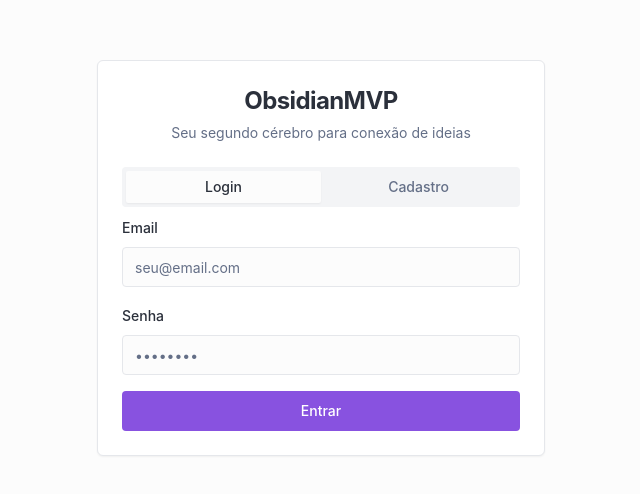
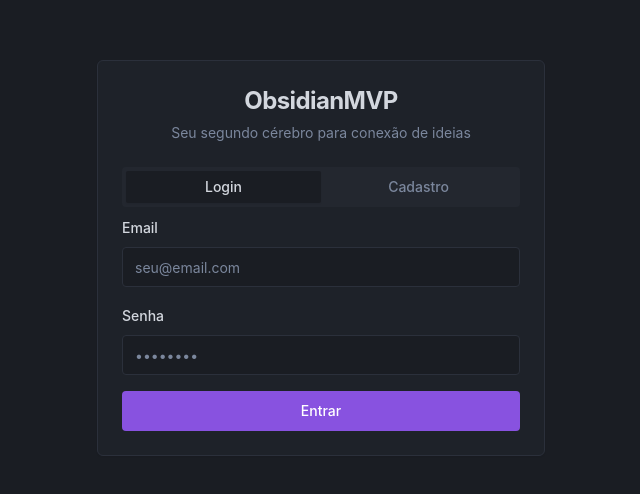
Before and after one commit to Lfijho/Obsidian-Clone-Local, a React (Vite) app: page /auth in a window 1280 px wide. Shown: the part 142-636 px from the top of the page, without its empty margins (319-959 px from the left). Built offline with nearby package versions, Linux system fonts and the light colour scheme.

Commit message:
Change background color
Update the application's background color to a dark gray, inspired by the user's request.

```diff
--- a/src/index.css
+++ b/src/index.css
@@ -8,57 +8,57 @@ All colors MUST be HSL.
 
 @layer base {
   :root {
-    /* Obsidian-inspired light theme */
-    --background: 0 0% 99%;
-    --foreground: 220 15% 20%;
+    /* Obsidian-inspired theme com fundo escuro suave */
+    --background: 220 15% 12%;
+    --foreground: 220 15% 85%;
 
-    --card: 0 0% 100%;
-    --card-foreground: 220 15% 20%;
+    --card: 220 15% 14%;
+    --card-foreground: 220 15% 85%;
 
-    --popover: 0 0% 100%;
-    --popover-foreground: 220 15% 20%;
+    --popover: 220 15% 14%;
+    --popover-foreground: 220 15% 85%;
 
     --primary: 263 70% 60%;
     --primary-foreground: 0 0% 100%;
 
-    --secondary: 220 14% 96%;
-    --secondary-foreground: 220 15% 20%;
+    --secondary: 220 15% 16%;
+    --secondary-foreground: 220 15% 85%;
 
-    --muted: 220 14% 96%;
-    --muted-foreground: 220 15% 46%;
+    --muted: 220 15% 16%;
+    --muted-foreground: 220 15% 55%;
 
-    --accent: 263 50% 95%;
-    --accent-foreground: 263 70% 60%;
+    --accent: 220 15% 18%;
+    --accent-foreground: 263 70% 70%;
 
     --destructive: 0 84% 60%;
     --destructive-foreground: 0 0% 100%;
 
-    --border: 220 13% 91%;
-    --input: 220 13% 91%;
-    --ring: 263 70% 60%;
+    --border: 220 15% 20%;
+    --input: 220 15% 20%;
+    --ring: 263 70% 70%;
 
     --radius: 0.375rem;
 
     /* Obsidian editor colors */
-    --editor-background: 0 0% 100%;
-    --editor-foreground: 220 15% 20%;
-    --editor-line: 220 13% 95%;
-    --editor-selection: 263 50% 90%;
+    --editor-background: 220 15% 13%;
+    --editor-foreground: 220 15% 85%;
+    --editor-line: 220 15% 18%;
+    --editor-selection: 263 50% 25%;
 
     /* Sidebar colors */
-    --sidebar-background: 220 14% 98%;
-    --sidebar-foreground: 220 15% 25%;
-    --sidebar-primary: 263 70% 60%;
-    --sidebar-primary-foreground: 0 0% 100%;
-    --sidebar-accent: 220 14% 94%;
-    --sidebar-accent-foreground: 220 15% 25%;
-    --sidebar-border: 220 13% 91%;
-    --sidebar-ring: 263 70% 60%;
+    --sidebar-background: 220 15% 10%;
+    --sidebar-foreground: 220 15% 80%;
+    --sidebar-primary: 263 70% 70%;
+    --sidebar-primary-foreground: 220 15% 12%;
+    --sidebar-accent: 220 15% 15%;
+    --sidebar-accent-foreground: 220 15% 80%;
+    --sidebar-border: 220 15% 18%;
+    --sidebar-ring: 263 70% 70%;
 
     /* Wikilink colors */
-    --wikilink: 263 70% 60%;
-    --wikilink-new: 0 70% 60%;
-    --wikilink-hover: 263 80% 70%;
+    --wikilink: 263 70% 70%;
+    --wikilink-new: 0 70% 70%;
+    --wikilink-hover: 263 80% 80%;
   }
 
   .dark {
```
